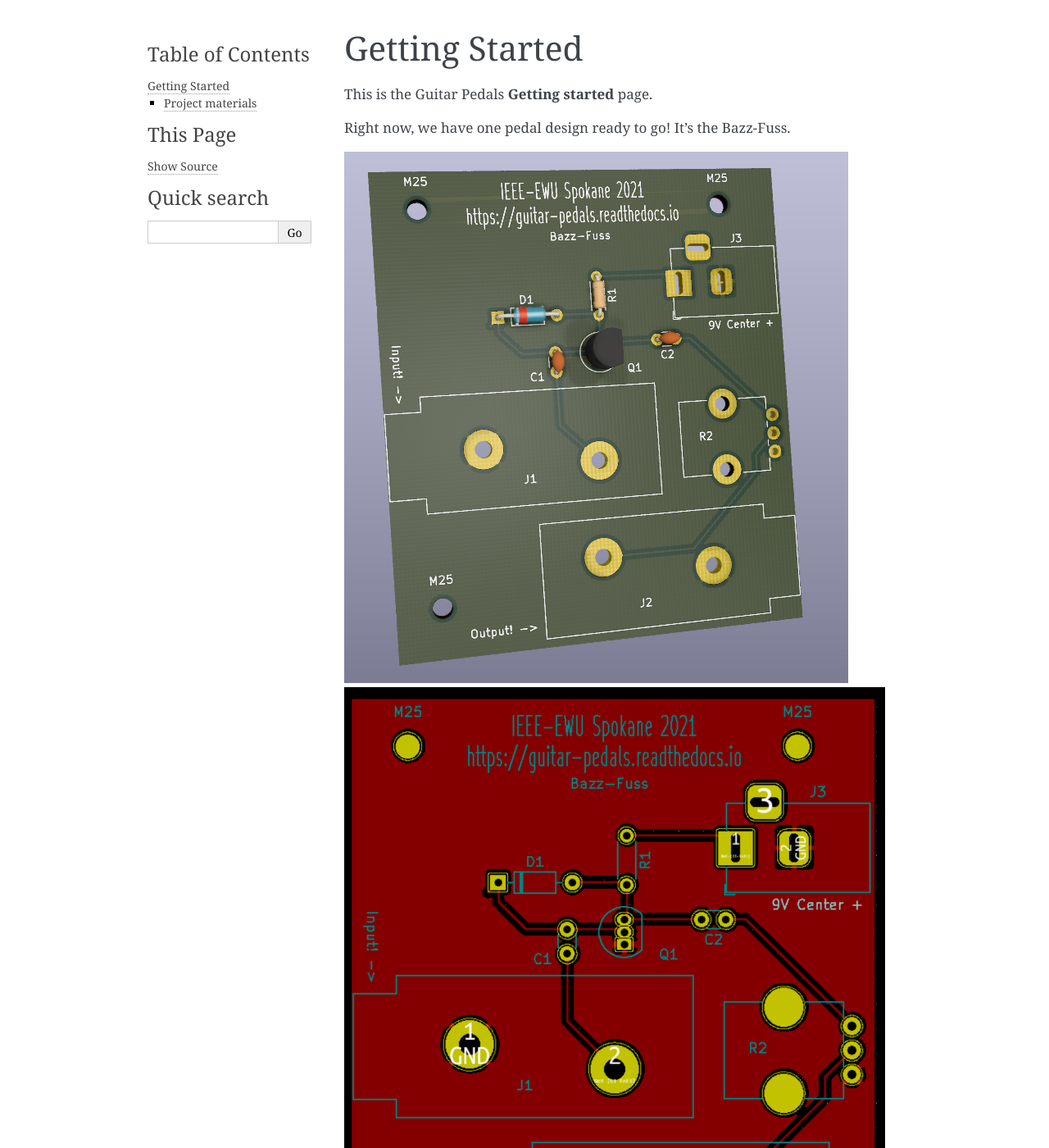
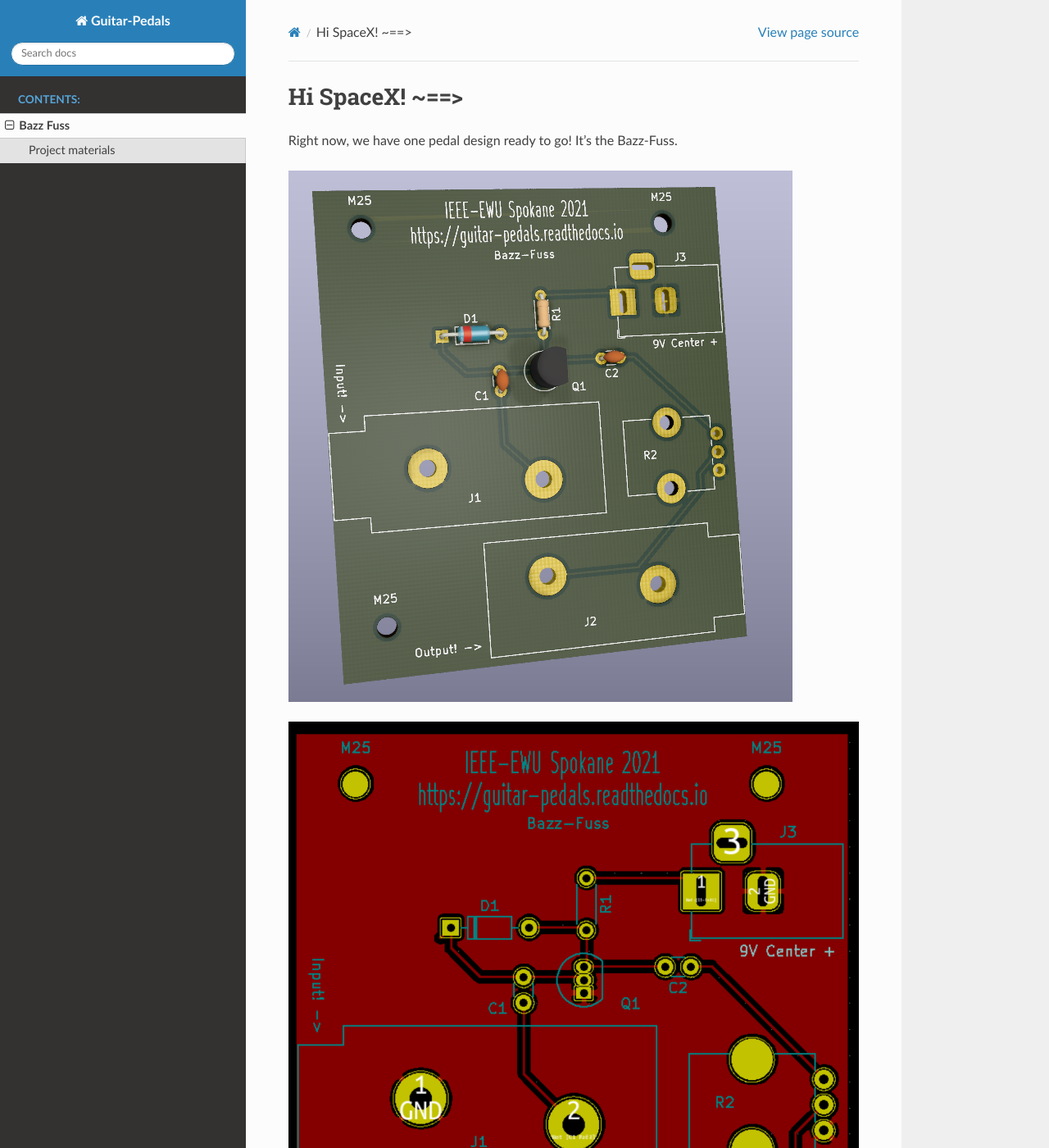
Before and after one commit to EWU-IEEE-Spokane/Guitar-Pedals, a Sphinx documentation site: the page built from docs/bazz_fuss.rst, in a window 1280 px wide and 1400 px high. Shown: the whole window at 82% size. Built offline with Sphinx 7.4.7 and the Read the Docs theme 2.0.0, drawn with Linux system fonts in a browser that asks for light colours; pages that are not in the unit, such as notebooks, are missing from menus; some of the changed text lies outside the part shown.

```diff
--- a/docs/getting_started.rst
+++ b/docs/bazz_fuss.rst
@@ -1,8 +1,6 @@
 ===============
-Getting Started
+Hi SpaceX! ~==>
 ===============
-
-This is the Guitar Pedals **Getting started** page.
 
 Right now, we have one pedal design ready to go! It's the Bazz-Fuss.
 
--- a/docs/conf.py
+++ b/docs/conf.py
@@ -13,6 +13,7 @@
 # import os
 # import sys
 # sys.path.insert(0, os.path.abspath('.'))
+import sphinx_rtd_theme
 
 
 # -- Project information -----------------------------------------------------
@@ -28,6 +29,7 @@
 # extensions coming with Sphinx (named 'sphinx.ext.*') or your custom
 # ones.
 extensions = [
+'sphinx_rtd_theme',
 ]
 
 # Add any paths that contain templates here, relative to this directory.
@@ -44,7 +46,7 @@
 # The theme to use for HTML and HTML Help pages.  See the documentation for
 # a list of builtin themes.
 #
-html_theme = 'alabaster'
+html_theme = "sphinx_rtd_theme"
 
 # Add any paths that contain custom static files (such as style sheets) here,
 # relative to this directory. They are copied after the builtin static files,
--- a/docs/index.rst
+++ b/docs/index.rst
@@ -3,15 +3,15 @@
    You can adapt this file completely to your liking, but it should at least
    contain the root `toctree` directive.
 
-Welcome to Guitar-Pedals's documentation!
+To Mars! ~=>
 =========================================
 
 .. toctree::
    :maxdepth: 2
    :caption: Contents:
 
-   Getting Started <getting_started>
-
+   Bazz Fuss <bazz_fuss>
+   Tremolo <tremolo>
 
 
 Indices and tables
```
Also changed, not shown: 8 other files.
